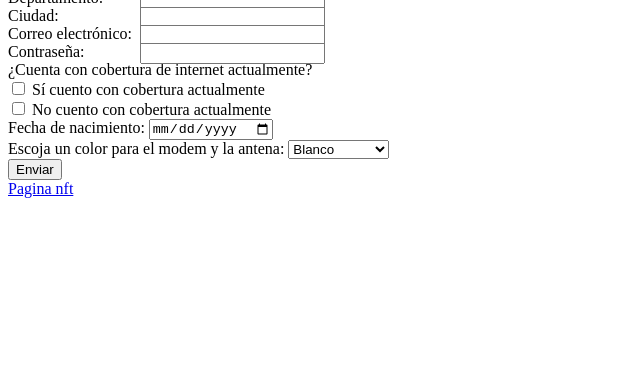
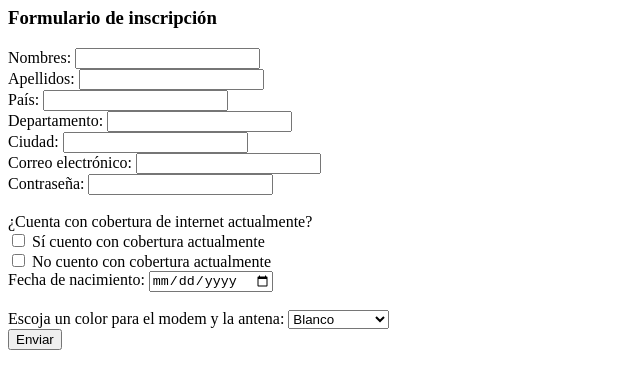
Before and after one commit to Samuelab2007/Reto12, a plain HTML site: page index.html in a window 1280 px wide. Shown: the part 73-438 px from the top of the page, without its empty margins (0-640 px from the left). Drawn offline with Linux system fonts and the light colour scheme.

Commit message:
Etiquetas y clases para cambios visuales con CSS

```diff
--- a/index.html
+++ b/index.html
@@ -7,28 +7,33 @@
     <link href="Styles/style.css" rel="stylesheet" type="text/css" />
   </head>
   <body>
+    <div id="contenedor">
+      <div id="formulario">
+        <h1>Starlink</h1>
+        <h3>Formulario de inscripción</h3>
         <form id="listaEspera">
-      <label for:="nombre">Nombres: </label>
-      <input type="text" class="casilla"id="nombre" name="nombre" required><br>
-      <label for="apellidos">Apellidos: </label>
-      <input type="text" class="casilla"id="apellidos" name="apellidos"required><br>
-      <label for="pais">País:</label>
-      <input type="text" class="casilla"id="pais" name="pais"required><br>
-      <label for="departamento">Departamento: </label>
-      <input type="text" class="casilla"id="departamento" name="departamento" required><br>
-      <label for="ciudad">Ciudad: </label>
-      <input type="text" class="casilla"id="ciudad" name="ciudad" required><br>
-      <label for="correo">Correo electrónico: </label>
-      <input type="email" class="casilla"id="correo" name="correo" required><br>
-      <label for="contrasenha">Contraseña: </label>
-      <input type="password" class="casilla"id="contrasenha" name="contrasenha" required><br>
+          <label for:="nombre" class="l1">Nombres: </label>
+          <input type="text" class="c1"id="nombre" name="nombre" required><br>
+          <label for="apellidos" class="l1">Apellidos: </label>
+          <input type="text" class="c1"id="apellidos" name="apellidos"required><br>
+          <label for="pais" class="l1">País:</label>
+          <input type="text" class="c1"id="pais" name="pais"required><br>
+          <label for="departamento" class="l1">Departamento: </label>
+          <input type="text" class="c1"id="departamento" name="departamento" required><br>
+          <label for="ciudad" class="l1">Ciudad: </label>
+          <input type="text" class="c1"id="ciudad" name="ciudad" required><br>
+          <label for="correo" class="l1">Correo electrónico: </label>
+          <input type="email" class="c1"id="correo" name="correo" required><br>
+          <label for="contrasenha" class="l1">Contraseña: </label>
+          <input type="password" class="c1"id="contrasenha" name="contrasenha" required><br><br>
+          <!-- La guía pide el uso del checkbox, aunque para este caso concreto es mejor un radio button-->
           <label for="internetBoolean">¿Cuenta con cobertura de internet actualmente?</label><br>
-      <input type="checkbox" id="op1" name="op1" value="Sí" id="internetBoolean" required>
+          <input type="checkbox" id="op1" name="op1" value="Sí" required>
           <label for="op1">Sí cuento con cobertura actualmente</label><br>
           <input type="checkbox" id="op2" name="op2" value="No">
           <label for="op2">No cuento con cobertura actualmente</label><br>
-      <label for="fechaNacimiento">Fecha de nacimiento: </label>
-      <input type="date" id="fechaNacimiento" required><br>
+          <label for="fechaNacimiento" class="l1">Fecha de nacimiento: </label>
+          <input type="date" id="fechaNacimiento" class="c1" required><br><br>
 
           <label for="colorAntena">Escoja un color para el modem y la antena:</label>
           <select name="colorAntena" id="colorAntena" form="listaEspera">
@@ -38,7 +43,10 @@
           </select><br>
           <input type="submit" value="Enviar">
         </form>
-
-  <a href="Nft/nftIndex.html">Pagina nft</a>
+      </div>
+      <div id="nfts">
+        <h1><a href="Nft/nftIndex.html">Ir a Pagina de nft</a></h1>
+      </div>
+    </div>
   </body>
 </html>
```
Lines whose indentation alone changed are shown as unchanged.
